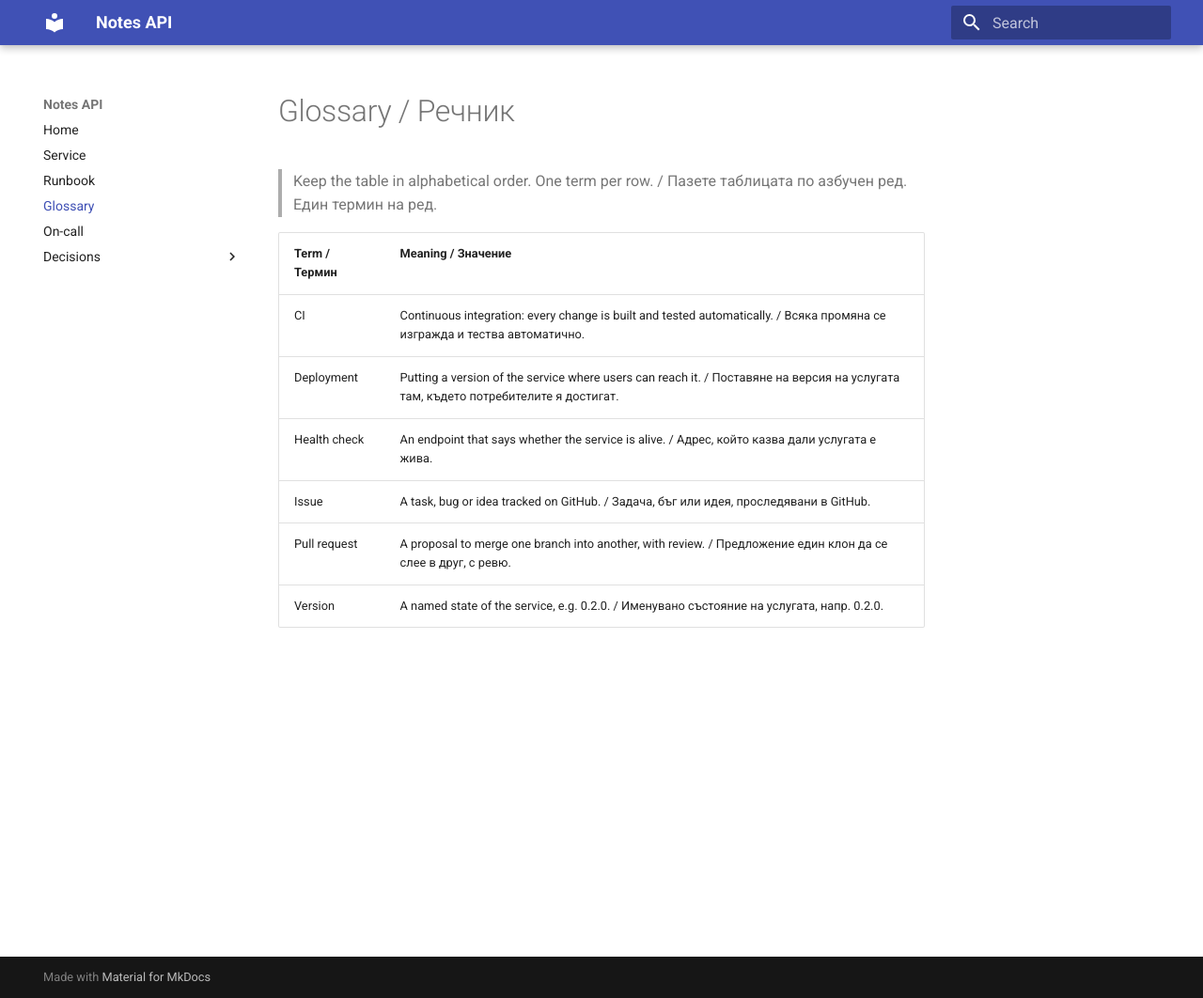
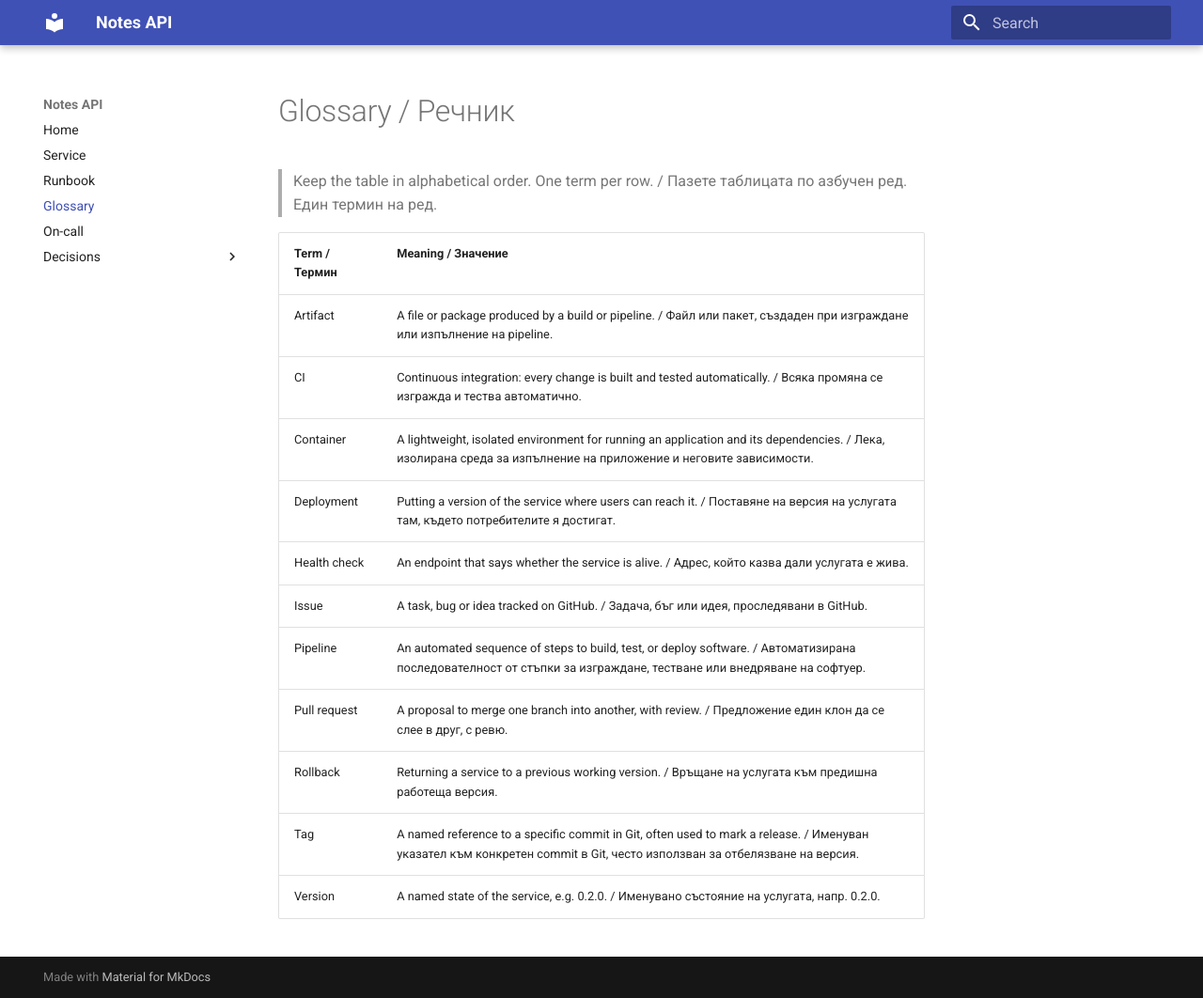
Before and after one commit to SKrastanov/devops-labs-fn371223018, an MkDocs documentation site: the page built from docs/glossary.md, in a window 1280 px wide and 1062 px high. Shown: the whole window at 94% size. Built offline with MkDocs 1.6.1 and Material for MkDocs 9.7.7, drawn with Linux system fonts in a browser that asks for light colours.

Commit message:
T07 (#11)
* changes in service

* docs: add contributing guidelines

* t7

```diff
--- a/docs/glossary.md
+++ b/docs/glossary.md
@@ -4,9 +4,14 @@
 
 | Term / Термин | Meaning / Значение |
 |---|---|
+| Artifact | A file or package produced by a build or pipeline. / Файл или пакет, създаден при изграждане или изпълнение на pipeline. |
 | CI | Continuous integration: every change is built and tested automatically. / Всяка промяна се изгражда и тества автоматично. |
+| Container | A lightweight, isolated environment for running an application and its dependencies. / Лека, изолирана среда за изпълнение на приложение и неговите зависимости. |
 | Deployment | Putting a version of the service where users can reach it. / Поставяне на версия на услугата там, където потребителите я достигат. |
 | Health check | An endpoint that says whether the service is alive. / Адрес, който казва дали услугата е жива. |
 | Issue | A task, bug or idea tracked on GitHub. / Задача, бъг или идея, проследявани в GitHub. |
+| Pipeline | An automated sequence of steps to build, test, or deploy software. / Автоматизирана последователност от стъпки за изграждане, тестване или внедряване на софтуер. |
 | Pull request | A proposal to merge one branch into another, with review. / Предложение един клон да се слее в друг, с ревю. |
+| Rollback | Returning a service to a previous working version. / Връщане на услугата към предишна работеща версия. |
+| Tag | A named reference to a specific commit in Git, often used to mark a release. / Именуван указател към конкретен commit в Git, често използван за отбелязване на версия. |
 | Version | A named state of the service, e.g. 0.2.0. / Именувано състояние на услугата, напр. 0.2.0. |
```
